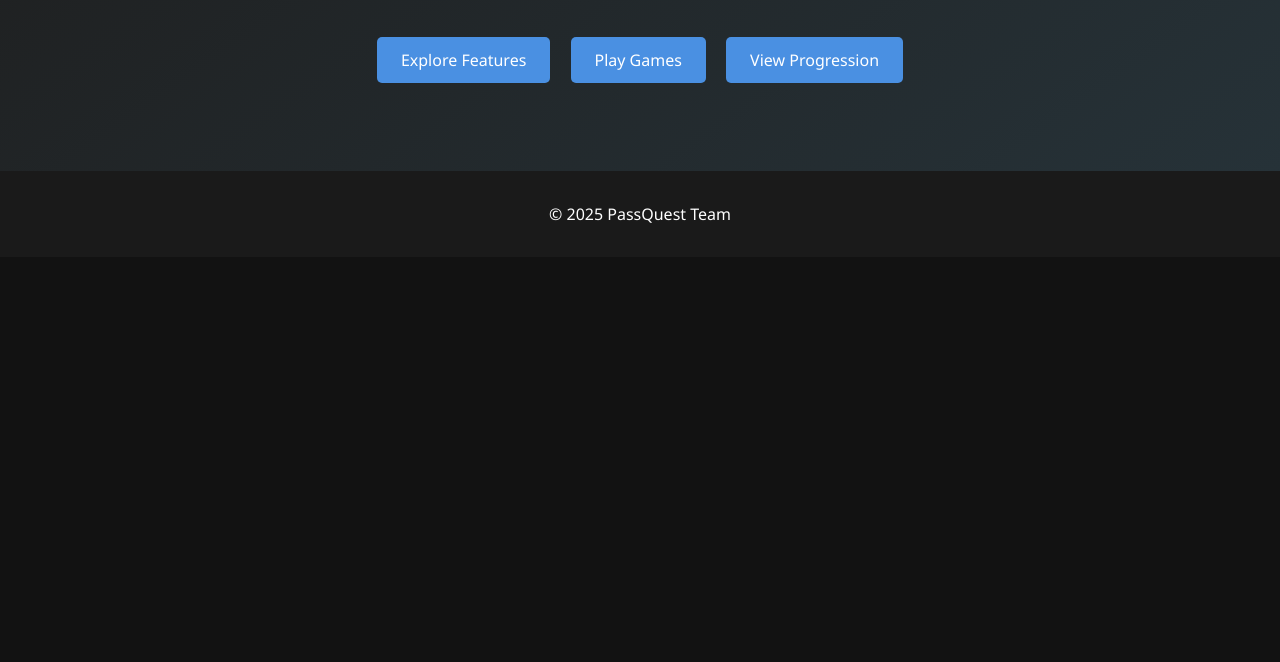
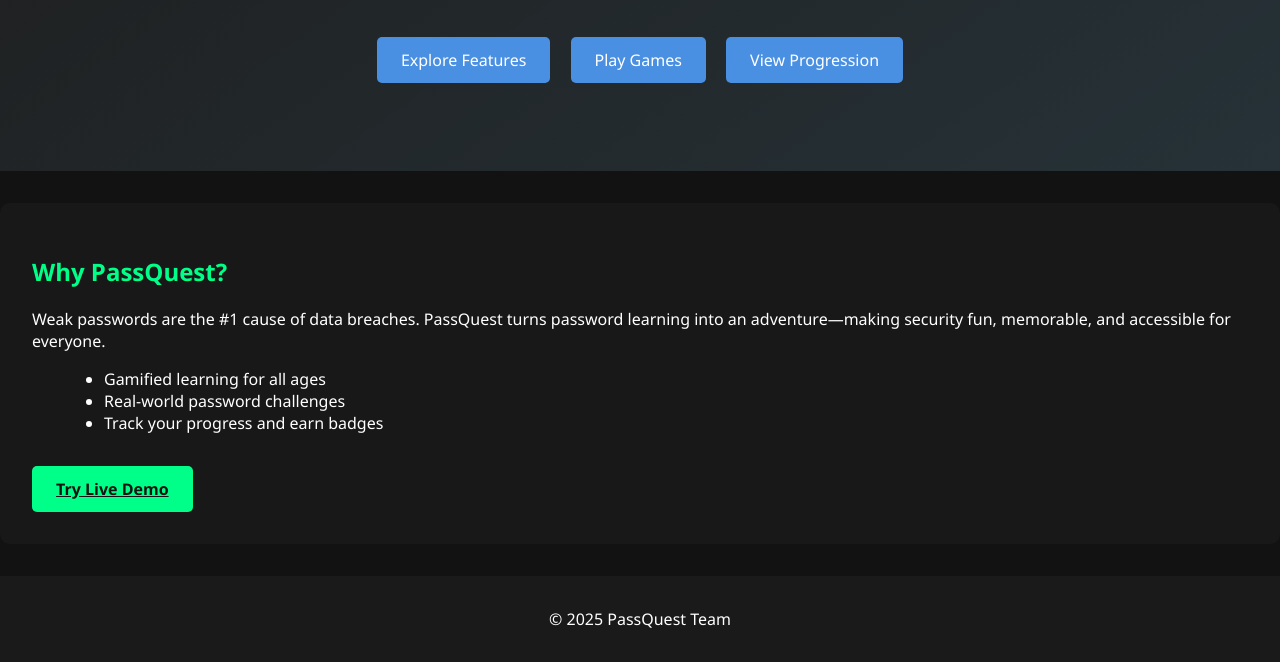
Before and after one commit to aleena-jaison/CyberRush, a plain HTML site: page index.html in a window 1280 px wide. Shown: the part 309-971 px from the top of the page. Before the commit the page ends 800 px from the top, so only its background shows below. Drawn offline with Linux system fonts and the light colour scheme.

Commit message:
Update index.html

```diff
--- a/index.html
+++ b/index.html
@@ -134,6 +134,19 @@
     </div>
   </section>
 
+  <section id="why-passquest" style="background:#181818; padding:2rem; margin:2rem 0; border-radius:10px;">
+    <h2 style="color:#00ff88;">Why PassQuest?</h2>
+    <p>
+      Weak passwords are the #1 cause of data breaches. PassQuest turns password learning into an adventure—making security fun, memorable, and accessible for everyone.
+    </p>
+    <ul style="list-style: disc; margin-left:2rem;">
+      <li>Gamified learning for all ages</li>
+      <li>Real-world password challenges</li>
+      <li>Track your progress and earn badges</li>
+    </ul>
+    <a href="demo.html" style="display:inline-block; margin-top:1rem; background:#00ff88; color:#121212; padding:0.75rem 1.5rem; border-radius:5px; font-weight:bold;">Try Live Demo</a>
+  </section>
+
   <footer>
     <p>&copy; 2025 PassQuest Team</p>
   </footer>
```
